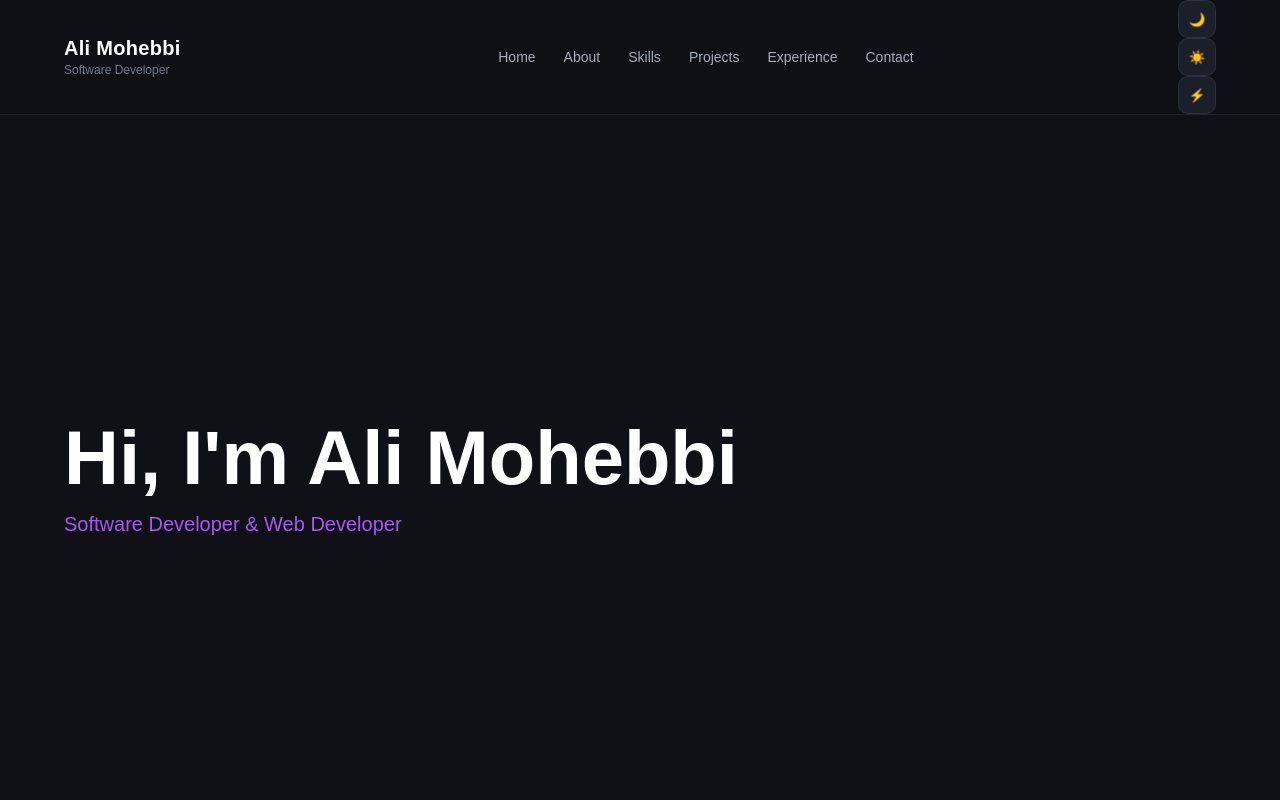
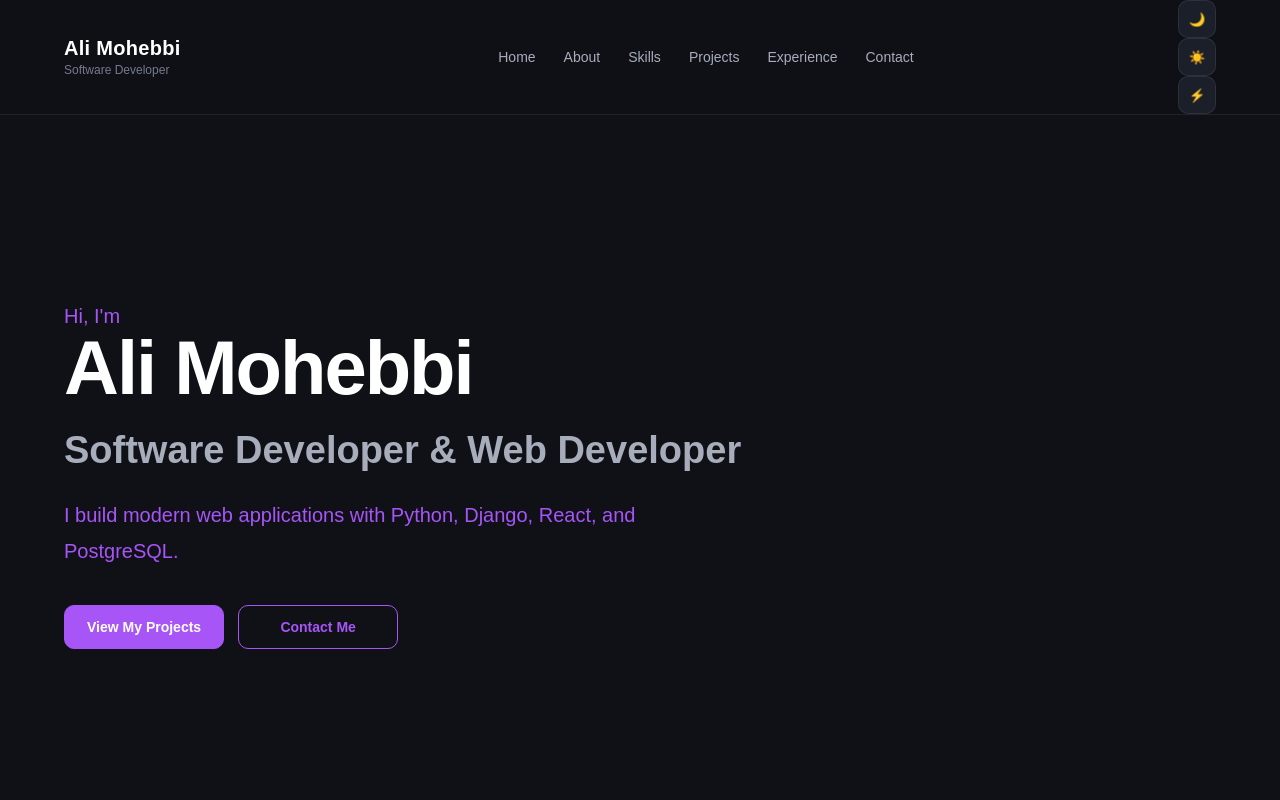
Before and after one commit to alimohebbise/alimohebbise.ir, a React (Vite) app: page / in a window 1280 px wide. Shown: the top 800 px of the page. Built offline with nearby package versions, Linux system fonts and the light colour scheme.

Commit message:
Build hero section

```diff
--- a/src/App.jsx
+++ b/src/App.jsx
@@ -1,5 +1,6 @@
 import { useState } from 'react'
 import Header from './components/Header'
+import Hero from './components/Hero'
 
 function App() {
   const [theme, setTheme] = useState('dark')
@@ -9,10 +10,7 @@ function App() {
       <Header theme={theme} setTheme={setTheme} />
 
       <main>
-        <section id="hero">
-          <h1>Hi, I'm Ali Mohebbi</h1>
-          <p>Software Developer & Web Developer</p>
-        </section>
+        <Hero />
 
         <section id="about">
           <h2>About Me</h2>
--- a/src/components/Header.jsx
+++ b/src/components/Header.jsx
@@ -5,7 +5,7 @@ function Header({ theme, setTheme }) {
     <header className="site-header">
       <div className="header-container">
 
-        <a href="/" className="site-logo">
+        <a href="#hero" className="site-logo">
           <span className="logo-name">Ali Mohebbi</span>
           <span className="logo-role">Software Developer</span>
         </a>
--- /dev/null
+++ b/src/components/Hero.jsx
@@ -0,0 +1,30 @@
+function Hero() {
+  return (
+    <section className="hero" id="hero">
+      <div className="hero-content">
+        <p className="hero-greeting">Hi, I'm</p>
+
+        <h1>Ali Mohebbi</h1>
+
+        <h2>Software Developer & Web Developer</h2>
+
+        <p className="hero-description">
+          I build modern web applications with Python, Django, React,
+          and PostgreSQL.
+        </p>
+
+        <div className="hero-actions">
+          <a href="#projects" className="hero-button primary">
+            View My Projects
+          </a>
+
+          <a href="#contact" className="hero-button secondary">
+            Contact Me
+          </a>
+        </div>
+      </div>
+    </section>
+  )
+}
+
+export default Hero
--- a/src/styles/global.css
+++ b/src/styles/global.css
@@ -209,3 +209,128 @@ main h2 {
     padding: 80px 20px;
   }
 }
+
+/* ========================================
+   HERO SECTION
+   ======================================== */
+
+.hero {
+  min-height: calc(100vh - 76px);
+  max-width: 1200px;
+  margin: 0 auto;
+  padding: 80px 24px;
+
+  display: flex;
+  align-items: center;
+}
+
+.hero-content {
+  max-width: 760px;
+}
+
+.hero-greeting {
+  margin: 0 0 12px;
+  font-size: 18px;
+  font-weight: 500;
+  color: var(--accent);
+}
+
+.hero h1 {
+  margin: 0;
+  font-size: clamp(52px, 8vw, 88px);
+  line-height: 1;
+  letter-spacing: -2px;
+  color: var(--text-primary);
+}
+
+.hero h2 {
+  margin: 20px 0 24px;
+  font-size: clamp(24px, 4vw, 38px);
+  font-weight: 600;
+  line-height: 1.2;
+  color: var(--text-secondary);
+}
+
+.hero-description {
+  max-width: 650px;
+  margin: 0;
+  font-size: 18px;
+  line-height: 1.8;
+  color: var(--text-muted);
+}
+
+.hero-actions {
+  display: flex;
+  align-items: center;
+  gap: 14px;
+  margin-top: 36px;
+}
+
+.hero-button {
+  display: inline-flex;
+  align-items: center;
+  justify-content: center;
+
+  min-width: 160px;
+  padding: 13px 22px;
+
+  border: 1px solid var(--accent);
+  border-radius: 10px;
+
+  font-size: 14px;
+  font-weight: 600;
+
+  transition:
+    transform 0.2s ease,
+    background-color 0.2s ease,
+    color 0.2s ease,
+    border-color 0.2s ease;
+}
+
+.hero-button:hover {
+  transform: translateY(-3px);
+}
+
+.hero-button.primary {
+  background: var(--accent);
+  color: #ffffff;
+}
+
+.hero-button.primary:hover {
+  background: var(--accent-hover);
+  border-color: var(--accent-hover);
+}
+
+.hero-button.secondary {
+  background: transparent;
+  color: var(--accent);
+}
+
+.hero-button.secondary:hover {
+  background: var(--accent);
+  color: #ffffff;
+}
+
+@media (max-width: 700px) {
+  .hero {
+    min-height: calc(100vh - 130px);
+    padding: 70px 20px;
+  }
+
+  .hero h1 {
+    letter-spacing: -1px;
+  }
+
+  .hero-description {
+    font-size: 16px;
+  }
+
+  .hero-actions {
+    flex-direction: column;
+    align-items: stretch;
+  }
+
+  .hero-button {
+    width: 100%;
+  }
+}
--- a/src/styles/themes.css
+++ b/src/styles/themes.css
@@ -84,3 +84,104 @@
 
   color: var(--text-primary);
 }
+
+/* ========================================
+   HERO THEME EFFECTS
+   ======================================== */
+
+/* PROFESSIONAL DARK */
+
+.theme-dark .hero-content {
+  position: relative;
+}
+
+.theme-dark .hero h1 {
+  letter-spacing: -2px;
+}
+
+.theme-dark .hero-description {
+  max-width: 620px;
+}
+
+
+/* MODERN LIGHT */
+
+.theme-light .hero {
+  background:
+    radial-gradient(
+      circle at 80% 30%,
+      rgba(109, 40, 217, 0.08),
+      transparent 30%
+    );
+}
+
+.theme-light .hero h1 {
+  color: var(--text-primary);
+}
+
+.theme-light .hero h2 {
+  color: var(--text-secondary);
+}
+
+.theme-light .hero-description {
+  color: var(--text-secondary);
+}
+
+
+/* MODERN DEVELOPER */
+
+.theme-developer .hero {
+  position: relative;
+}
+
+.theme-developer .hero::before {
+  content: "";
+  position: absolute;
+
+  width: 320px;
+  height: 320px;
+
+  top: 15%;
+  right: 5%;
+
+  border-radius: 50%;
+
+  background: rgba(139, 92, 246, 0.12);
+
+  filter: blur(80px);
+
+  pointer-events: none;
+}
+
+.theme-developer .hero-content {
+  position: relative;
+  z-index: 1;
+}
+
+.theme-developer .hero h1 {
+  background: linear-gradient(
+    90deg,
+    #ffffff,
+    #a78bfa
+  );
+
+  -webkit-background-clip: text;
+  -webkit-text-fill-color: transparent;
+
+  background-clip: text;
+}
+
+.theme-developer .hero-greeting {
+  text-transform: uppercase;
+  letter-spacing: 3px;
+  font-size: 13px;
+}
+
+.theme-developer .hero-button {
+  border-radius: 12px;
+}
+
+.theme-developer .hero-button.primary {
+  box-shadow:
+    0 0 20px rgba(139, 92, 246, 0.25);
+}
```
